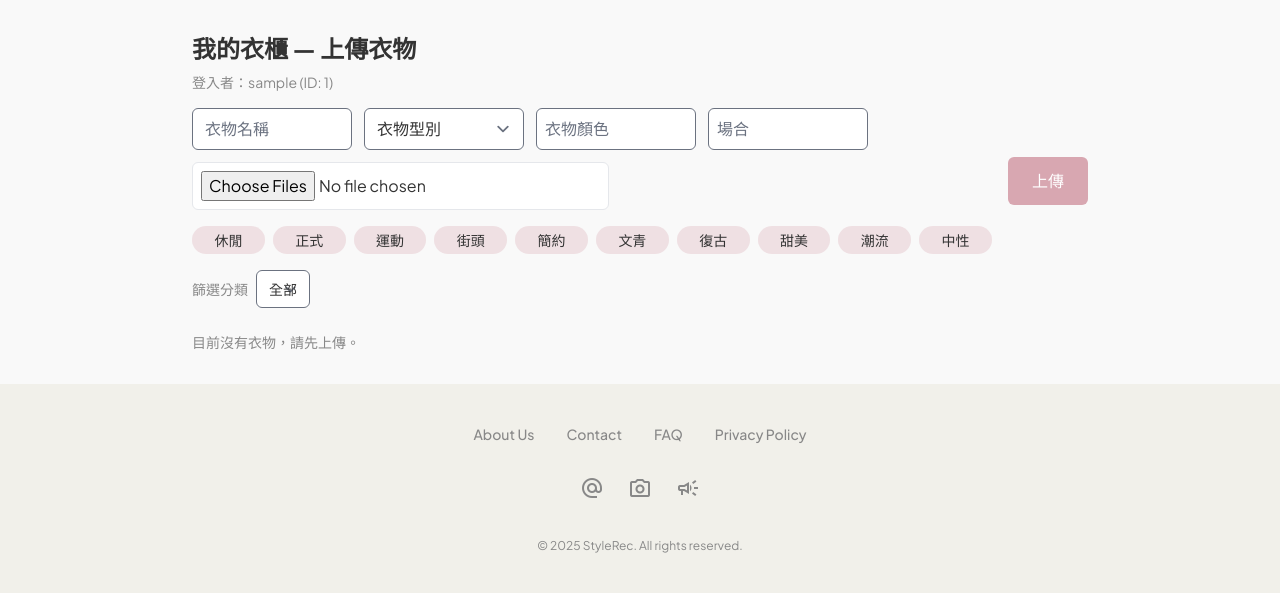
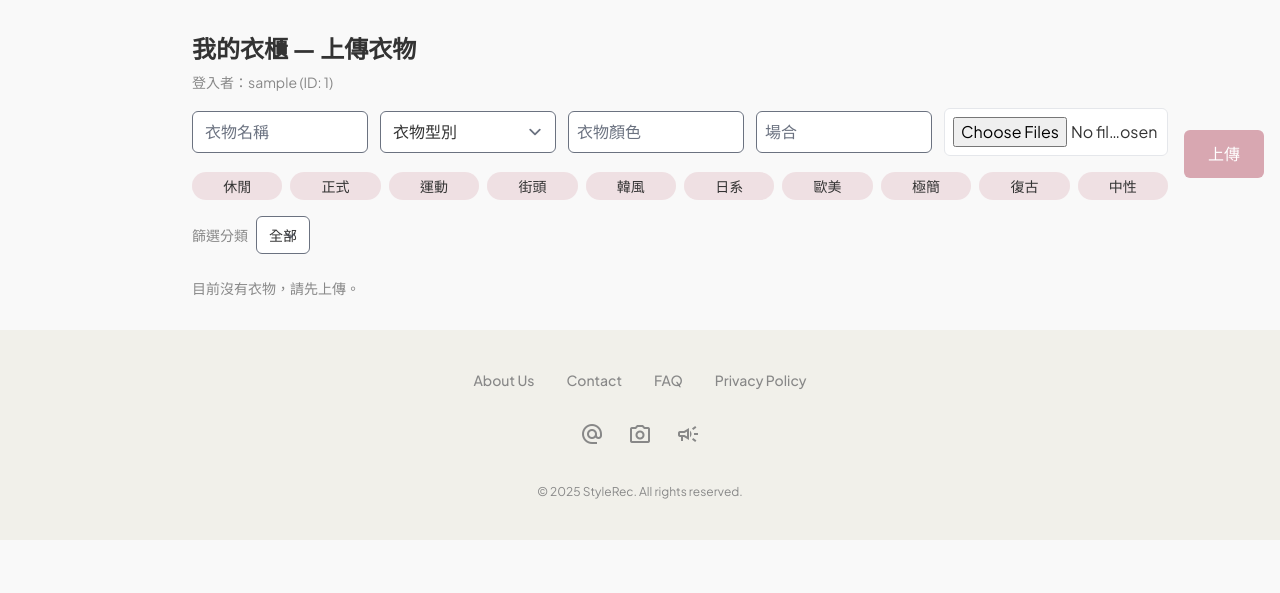
Before and after one commit to memory9802/AI-project, a Flask app: page /wardrobe/wardrobe in a window 1280 px wide. Shown: the part 178-771 px from the top of the page. Run offline with Flask 3, Linux system fonts and the light colour scheme; the visitor is signed in with stand-in values (Sample User, id 1); data that the repository does not hold is empty; some libraries are stand-ins or nearby versions.

Commit message:
衣櫃上傳介面跟標籤

```diff
--- a/app/templates/wardrobe.html
+++ b/app/templates/wardrobe.html
@@ -178,10 +178,10 @@
                 <!-- 左側：輸入欄位和風格按鈕 -->
                 <div class="flex flex-col gap-4">
                   <!-- 上方：基本資料輸入欄位 -->
-                  <div class="flex flex-wrap gap-3 items-center">
+                  <div class="flex items-center gap-3 flex-nowrap overflow-x-auto">
                     <input id="itemName" type="text" placeholder="衣物名稱"
-                      class="px-3 py-2 border rounded-md w-40 bg-white dark:bg-secondary-dark/80" />
-                    <select id="itemCategory" class="px-3 py-2 border rounded-md w-40 bg-white dark:bg-secondary-dark/80">
+                      class="px-3 py-2 border rounded-md w-28 sm:w-36 md:w-44 flex-shrink-0 bg-white dark:bg-secondary-dark/80 min-w-0" />
+                    <select id="itemCategory" class="px-3 py-2 border rounded-md w-28 sm:w-36 md:w-44 flex-shrink-0 bg-white dark:bg-secondary-dark/80">
                       <option value="" selected>衣物型別</option>
                       <option value="上身">上身</option>
                       <option value="下著">下著</option>
@@ -189,11 +189,11 @@
                       <option value="配件">配件</option>
                     </select>
                     <input id="color" type="text" placeholder="衣物顏色"
-                      class="px-2 py-2 border rounded-md w-40 bg-white dark:bg-secondary-dark/80" />
+                      class="px-2 py-2 border rounded-md w-28 sm:w-36 md:w-44 flex-shrink-0 bg-white dark:bg-secondary-dark/80 min-w-0" />
                     <input id="occasion" type="text" placeholder="場合"
-                      class="px-2 py-2 border rounded-md w-40 bg-white dark:bg-secondary-dark/80" />
+                      class="px-2 py-2 border rounded-md w-28 sm:w-36 md:w-44 flex-shrink-0 bg-white dark:bg-secondary-dark/80 min-w-0" />
                     <input id="itemImage" type="file" accept="image/*" multiple
-                      class="px-2 py-2 border rounded-md bg-white dark:bg-secondary-dark/80" />
+                      class="px-2 py-2 border rounded-md w-40 sm:w-48 md:w-56 flex-shrink-0 bg-white dark:bg-secondary-dark/80" />
                   </div>
 
                   <!-- 下方：風格標籤按鈕 (10個一行) -->
@@ -212,19 +212,19 @@
                       data-style="街頭">街頭</button>
                     <button type="button"
                       class="style-tag-btn px-3 py-1 rounded-full text-sm bg-primary/30 dark:bg-primary/40 text-text-light dark:text-text-dark hover:bg-primary/50 transition-colors"
-                      data-style="簡約">簡約</button>
+                      data-style="韓風">韓風</button>
                     <button type="button"
                       class="style-tag-btn px-3 py-1 rounded-full text-sm bg-primary/30 dark:bg-primary/40 text-text-light dark:text-text-dark hover:bg-primary/50 transition-colors"
-                      data-style="文青">文青</button>
+                      data-style="日系">日系</button>
+                    <button type="button"
+                      class="style-tag-btn px-3 py-1 rounded-full text-sm bg-primary/30 dark:bg-primary/40 text-text-light dark:text-text-dark hover:bg-primary/50 transition-colors"
+                      data-style="歐美">歐美</button>
+                    <button type="button"
+                      class="style-tag-btn px-3 py-1 rounded-full text-sm bg-primary/30 dark:bg-primary/40 text-text-light dark:text-text-dark hover:bg-primary/50 transition-colors"
+                      data-style="極簡">極簡</button>
                     <button type="button"
                       class="style-tag-btn px-3 py-1 rounded-full text-sm bg-primary/30 dark:bg-primary/40 text-text-light dark:text-text-dark hover:bg-primary/50 transition-colors"
                       data-style="復古">復古</button>
-                    <button type="button"
-                      class="style-tag-btn px-3 py-1 rounded-full text-sm bg-primary/30 dark:bg-primary/40 text-text-light dark:text-text-dark hover:bg-primary/50 transition-colors"
-                      data-style="甜美">甜美</button>
-                    <button type="button"
-                      class="style-tag-btn px-3 py-1 rounded-full text-sm bg-primary/30 dark:bg-primary/40 text-text-light dark:text-text-dark hover:bg-primary/50 transition-colors"
-                      data-style="潮流">潮流</button>
                     <button type="button"
                       class="style-tag-btn px-3 py-1 rounded-full text-sm bg-primary/30 dark:bg-primary/40 text-text-light dark:text-text-dark hover:bg-primary/50 transition-colors"
                       data-style="中性">中性</button>
```
